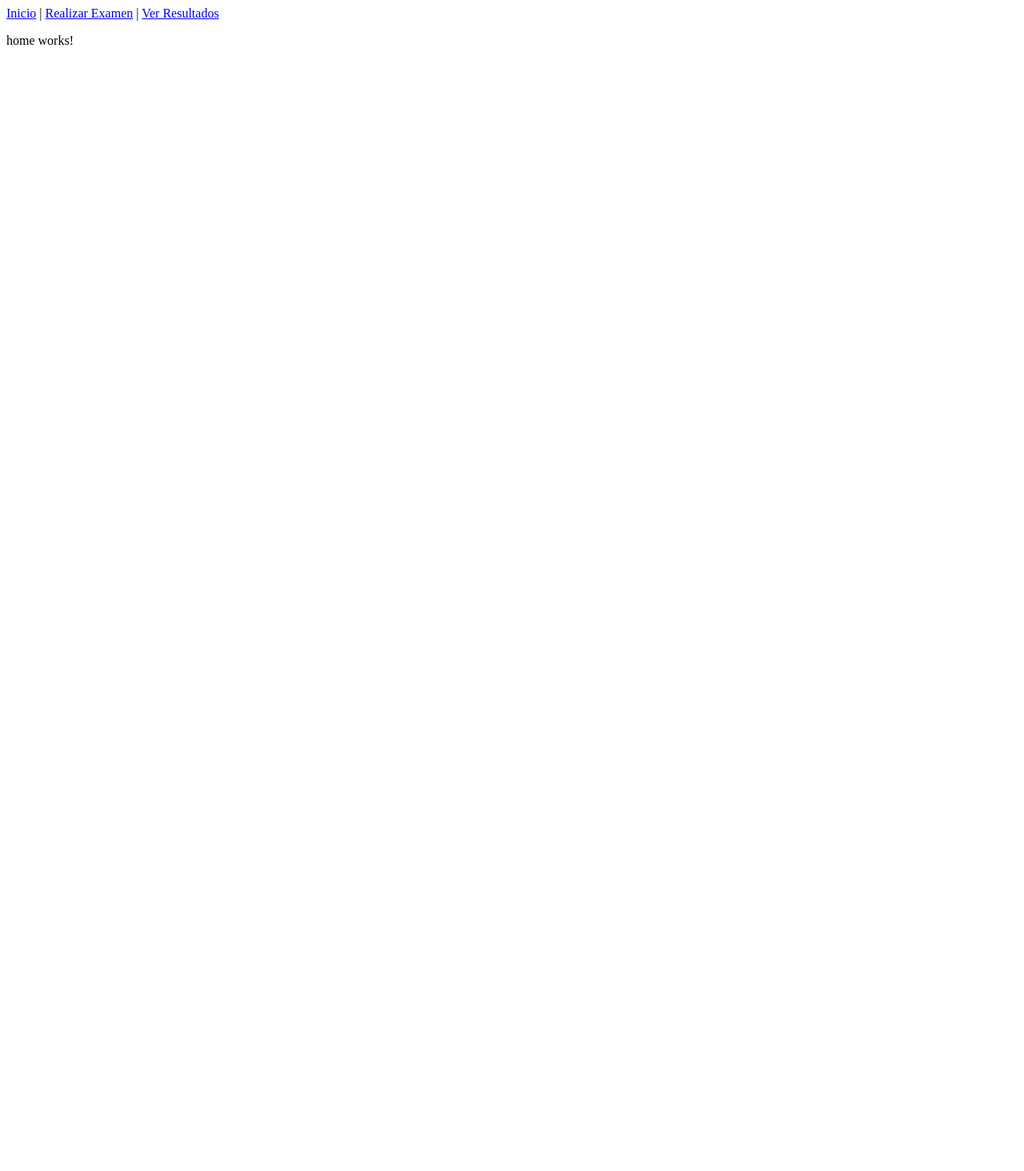
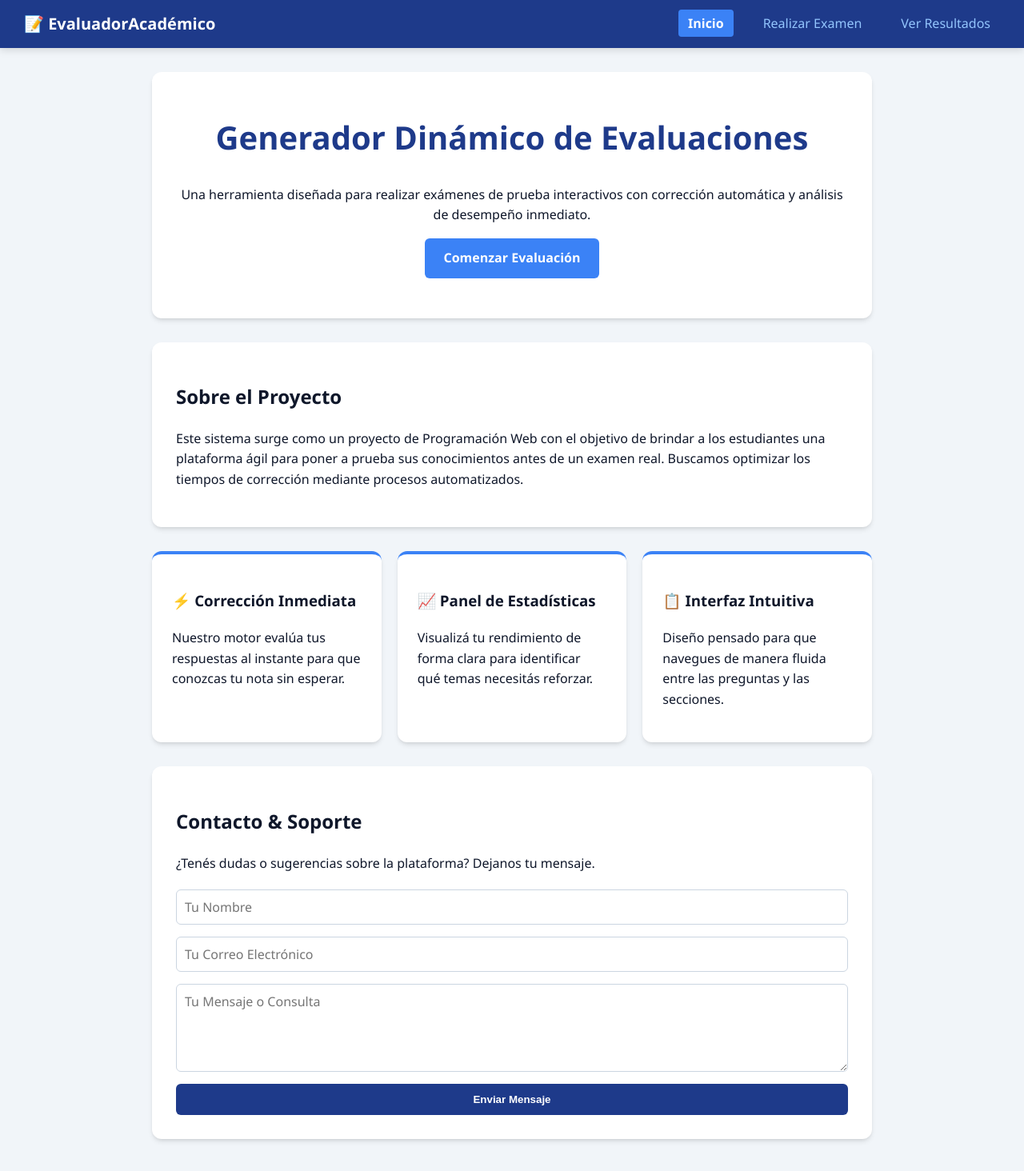
Before and after one commit to SolDF33/Proyecto-Evaluador-Din-mico, an Angular app: page /home in a window 1280 px wide. Shown: the whole page at 80% size. Before the commit the page ends 800 px from the top, so only its background shows below. Built offline with nearby package versions, Linux system fonts and the light colour scheme.

Commit message:
Rutas, estilos, navbar y landing page listos

```diff
--- a/src/app/components/home/home.css
+++ b/src/app/components/home/home.css
@@ -0,0 +1,63 @@
+.home-container {
+  max-width: 900px;
+  margin: 90px auto 40px auto; /* El margen superior evita que la navbar fija tape el contenido */
+  padding: 0 20px;
+}
+
+.hero-card {
+  background: var(--white);
+  padding: 50px 30px;
+  border-radius: 12px;
+  text-align: center;
+  box-shadow: var(--shadow);
+  margin-bottom: 30px;
+}
+
+.hero-card h1 {
+  font-size: 2.5rem;
+  color: var(--primary);
+  margin-top: 0;
+}
+
+.section-card {
+  background: var(--white);
+  padding: 30px;
+  border-radius: 12px;
+  box-shadow: var(--shadow);
+  margin-bottom: 30px;
+}
+
+.features-grid {
+  display: grid;
+  grid-template-columns: repeat(auto-fit, minmax(250px, 1fr));
+  gap: 20px;
+  margin-bottom: 30px;
+}
+
+.feature-item {
+  background: var(--white);
+  padding: 25px;
+  border-radius: 12px;
+  box-shadow: var(--shadow);
+  border-top: 4px solid var(--secondary);
+}
+
+/* Formulario de contacto */
+.basic-form {
+  display: flex;
+  flex-direction: column;
+  gap: 15px;
+  margin-top: 20px;
+}
+
+.basic-form input, .basic-form textarea {
+  padding: 10px;
+  border: 1px solid #cbd5e1;
+  border-radius: 6px;
+  font-family: inherit;
+  font-size: 1rem;
+}
+
+.basic-form input:focus, .basic-form textarea:focus {
+  outline: 2px solid var(--secondary);
+}
--- a/src/app/components/home/home.html
+++ b/src/app/components/home/home.html
@@ -1 +1,38 @@
-<p>home works!</p>
+<div class="home-container">
+  <header class="hero-card">
+    <h1>Generador Dinámico de Evaluaciones</h1>
+    <p>Una herramienta diseñada para realizar exámenes de prueba interactivos con corrección automática y análisis de desempeño inmediato.</p>
+    <a routerLink="/evaluador" class="btn btn-primary">Comenzar Evaluación</a>
+  </header>
+
+  <section class="section-card">
+    <h2>Sobre el Proyecto</h2>
+    <p>Este sistema surge como un proyecto de Programación Web con el objetivo de brindar a los estudiantes una plataforma ágil para poner a prueba sus conocimientos antes de un examen real. Buscamos optimizar los tiempos de corrección mediante procesos automatizados.</p>
+  </section>
+
+  <section class="features-grid">
+    <div class="feature-item">
+      <h3>⚡ Corrección Inmediata</h3>
+      <p>Nuestro motor evalúa tus respuestas al instante para que conozcas tu nota sin esperar.</p>
+    </div>
+    <div class="feature-item">
+      <h3>📈 Panel de Estadísticas</h3>
+      <p>Visualizá tu rendimiento de forma clara para identificar qué temas necesitás reforzar.</p>
+    </div>
+    <div class="feature-item">
+      <h3>📋 Interfaz Intuitiva</h3>
+      <p>Diseño pensado para que navegues de manera fluida entre las preguntas y las secciones.</p>
+    </div>
+  </section>
+
+  <section class="section-card contact-section">
+    <h2>Contacto & Soporte</h2>
+    <p>¿Tenés dudas o sugerencias sobre la plataforma? Dejanos tu mensaje.</p>
+    <form class="basic-form">
+      <input type="text" placeholder="Tu Nombre" required />
+      <input type="email" placeholder="Tu Correo Electrónico" required />
+      <textarea placeholder="Tu Mensaje o Consulta" rows="4" required></textarea>
+      <button type="submit" class="btn btn-secondary">Enviar Mensaje</button>
+    </form>
+  </section>
+</div>
--- a/src/app/components/navbar/navbar.css
+++ b/src/app/components/navbar/navbar.css
@@ -0,0 +1,50 @@
+.navbar {
+  position: fixed;
+  top: 0;
+  left: 0;
+  right: 0;
+  height: 60px;
+  background-color: #1e3a8a; /* Azul institucional coincidente con tu styles.css */
+  display: flex;
+  justify-content: space-between;
+  align-items: center;
+  padding: 0 30px;
+  box-shadow: 0 2px 10px rgba(0, 0, 0, 0.15);
+  z-index: 1000; /* Asegura que la navbar quede por encima de cualquier otro contenido */
+}
+
+.nav-brand {
+  color: #ffffff;
+  font-weight: bold;
+  font-size: 1.25rem;
+}
+
+.nav-links {
+  list-style: none;
+  display: flex;
+  gap: 25px;
+  margin: 0;
+  padding: 0;
+}
+
+.nav-links a {
+  color: #93c5fd; /* Azul clarito para los links inactivas */
+  text-decoration: none;
+  font-weight: 500;
+  padding: 6px 12px;
+  border-radius: 4px;
+  transition: all 0.2s ease;
+}
+
+/* Cambia de color al pasar el mouse */
+.nav-links a:hover {
+  color: #ffffff;
+  background-color: rgba(255, 255, 255, 0.1);
+}
+
+/* Estilo para la pestaña que está seleccionada actualmente */
+.nav-links a.active {
+  color: #ffffff;
+  background-color: #3b82f6; /* Azul brillante de realce */
+  font-weight: 600;
+}
--- a/src/app/components/navbar/navbar.html
+++ b/src/app/components/navbar/navbar.html
@@ -1,5 +1,8 @@
-<nav>
-  <a routerLink="/home">Inicio</a> |
-  <a routerLink="/evaluador">Realizar Examen</a> |
-  <a routerLink="/resultados">Ver Resultados</a>
+<nav class="navbar">
+  <div class="nav-brand">📝 EvaluadorAcadémico</div>
+  <ul class="nav-links">
+    <li><a routerLink="/home" routerLinkActive="active">Inicio</a></li>
+    <li><a routerLink="/evaluador" routerLinkActive="active">Realizar Examen</a></li>
+    <li><a routerLink="/resultados" routerLinkActive="active">Ver Resultados</a></li>
+  </ul>
 </nav>
--- a/src/styles.css
+++ b/src/styles.css
@@ -1 +1,48 @@
-/* You can add global styles to this file, and also import other style files */
+/* Paleta de colores institucional y limpia */
+:root {
+  --primary: #1e3a8a;       /* Azul académico */
+  --primary-hover: #172554;
+  --secondary: #3b82f6;     /* Azul brillante */
+  --secondary-hover: #2563eb;
+  --bg-site: #f1f5f9;       /* Fondo gris claro moderno */
+  --text-main: #0f172a;     /* Texto legible */
+  --text-muted: #475569;
+  --white: #ffffff;
+  --shadow: 0 4px 6px -1px rgb(0 0 0 / 0.1), 0 2px 4px -2px rgb(0 0 0 / 0.1);
+}
+
+body {
+  margin: 0;
+  font-family: 'Segoe UI', system-ui, -apple-system, sans-serif;
+  background-color: var(--bg-site);
+  color: var(--text-main);
+  line-height: 1.6;
+}
+
+/* Botones estándar reutilizables para el equipo */
+.btn {
+  display: inline-block;
+  padding: 12px 24px;
+  font-weight: 600;
+  text-decoration: none;
+  border-radius: 6px;
+  border: none;
+  cursor: pointer;
+  transition: background-color 0.2s ease;
+}
+
+.btn-primary {
+  background-color: var(--secondary);
+  color: var(--white);
+}
+.btn-primary:hover {
+  background-color: var(--secondary-hover);
+}
+
+.btn-secondary {
+  background-color: var(--primary);
+  color: var(--white);
+}
+.btn-secondary:hover {
+  background-color: var(--primary-hover);
+}
```
